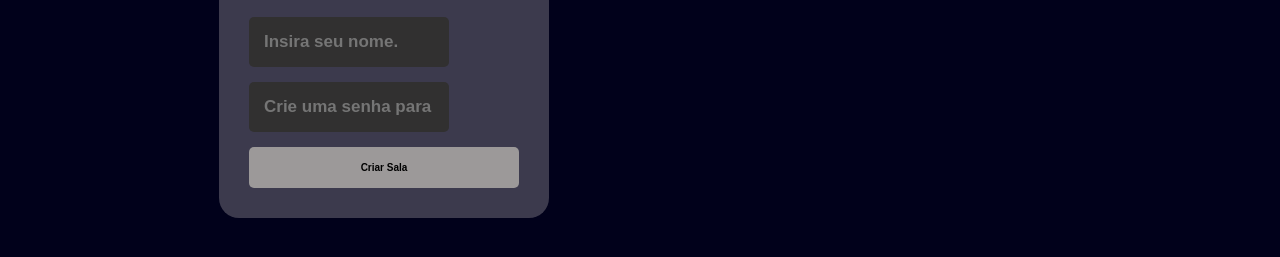
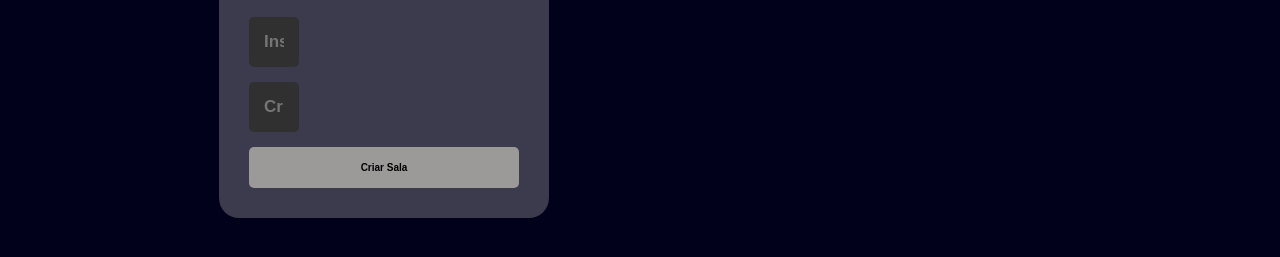
Before and after one commit to random-gray-tone/chat-websocket, a plain HTML site: page frontend/index.html in a window 1280 px wide. Both pictures are taken after a click on the element "Criar Sala". Shown: the part 191-448 px from the top of the page. Drawn offline with nearby package versions, Linux system fonts and the light colour scheme.

Commit message:
Adjust max-width of button to 50px
Change max-width of button in style.css

```diff
--- a/frontend/css/style.css
+++ b/frontend/css/style.css
@@ -290,8 +290,8 @@ body{
     color: aliceblue;
     outline: none;
     border-radius: 5px;
-    width:100%;
-    max-width:200px;
+    max-width:50px;
+
 }
 #user{
 
```
